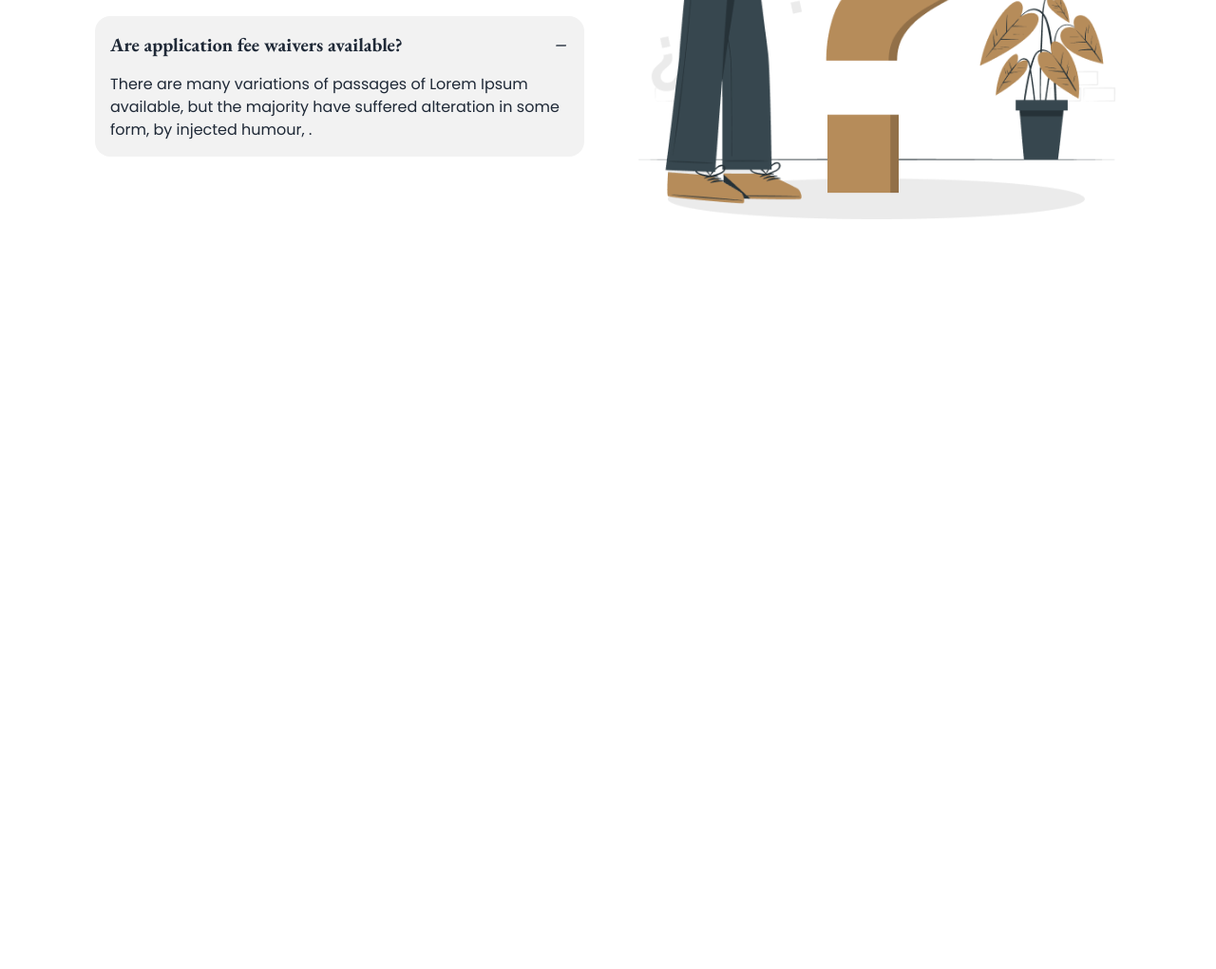
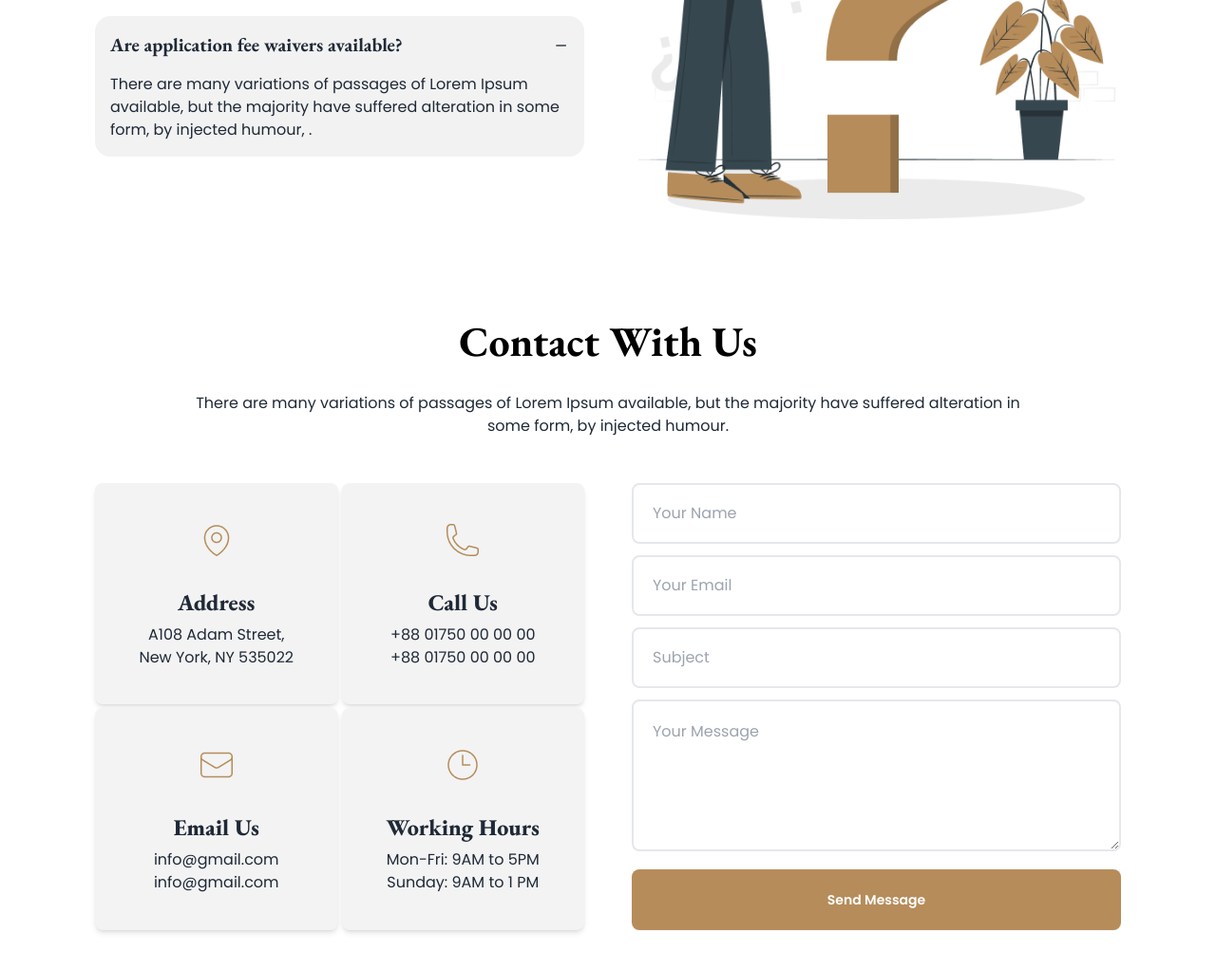
Before and after one commit to ameerhamzahd/JuristiQ, a plain HTML site: page index.html in a window 1280 px wide. Shown: the part 3579-4600 px from the top of the page at 95% size. Before the commit the page ends 3858 px from the top, so only its background shows below. Drawn offline with nearby package versions, Linux system fonts and the light colour scheme.

Commit message:
JuristiQ contact done.

```diff
--- a/index.html
+++ b/index.html
@@ -431,6 +431,96 @@
                     </div>
                 </div>
         </section>
+
+        <!-- Contact -->
+        <section>
+            <div class="py-[1.5rem] lg:py-[3rem]">
+                <div class="flex flex-col gap-5 text-center lg:px-[6.25rem]">
+                    <h3 class="text-[#000000] text-[2.75rem] font-bold font-ebgaramond">Contact With Us</h3>
+                    <p class="">There are many variations of passages of Lorem Ipsum available, but the majority have
+                        suffered alteration in some form, by injected humour.</p>
+                </div>
+
+                <div class="flex flex-col gap-[3.125rem] lg:flex-row pt-[1.5rem] lg:pt-[3rem]">
+                    <div class="grid grid-cols-1 gap-1 md:grid-cols-2 lg:w-1/2">
+                        <!-- card01 -->
+                        <div
+                            class="rounded-lg shadow-md card bg-[#F3F3F3] hover:bg-gradient-to-b from-white to-[#F3F3F3] hover:cursor-pointer">
+                            <figure class="px-10 pt-10">
+                                <img src="./resources/images/location.png" alt="location" class="" />
+                            </figure>
+                            <div class="items-center text-center card-body">
+                                <h2 class="card-title font-ebgaramond text-[1.5rem] font-extrabold">Address</h2>
+                                <p>A108 Adam Street, <br>
+                                    New York, NY 535022</p>
+                            </div>
+                        </div>
+
+                        <!-- card02 -->
+                        <div
+                            class="rounded-lg shadow-md card bg-[#F3F3F3] hover:bg-gradient-to-b from-white to-[#F3F3F3] hover:cursor-pointer">
+                            <figure class="px-10 pt-10">
+                                <img src="./resources/images/call.png" alt="call" class="" />
+                            </figure>
+                            <div class="items-center text-center card-body">
+                                <h2 class="card-title font-ebgaramond text-[1.5rem] font-extrabold">Call Us</h2>
+                                <p>+88 01750 00 00 00 <br>
+                                    +88 01750 00 00 00</p>
+                            </div>
+                        </div>
+
+                        <!-- card03 -->
+                        <div
+                            class="rounded-lg shadow-md card bg-[#F3F3F3] hover:bg-gradient-to-b from-white to-[#F3F3F3] hover:cursor-pointer">
+                            <figure class="px-10 pt-10">
+                                <img src="./resources/images/email.png" alt="email" class="" />
+                            </figure>
+                            <div class="items-center text-center card-body">
+                                <h2 class="card-title font-ebgaramond text-[1.5rem] font-extrabold">Email Us</h2>
+                                <p class="text-[1rem]">info@gmail.com <br>
+                                    info@gmail.com</p>
+                            </div>
+                        </div>
+
+                        <!-- card04 -->
+                        <div
+                            class="rounded-lg shadow-md card bg-[#F3F3F3] hover:bg-gradient-to-b from-white to-[#F3F3F3] hover:cursor-pointer">
+                            <figure class="px-10 pt-10">
+                                <img src="./resources/images/time.png" alt="time" class="" />
+                            </figure>
+                            <div class="items-center text-center card-body">
+                                <h2 class="card-title font-ebgaramond text-[1.5rem] font-extrabold">Working Hours</h2>
+                                <p class="text-[1rem]">Mon-Fri: 9AM to 5PM <br>
+                                    Sunday: 9AM to 1 PM</p>
+                            </div>
+                        </div>
+                    </div>
+
+                    <div class="flex flex-col gap-3 lg:w-1/2 text-[1rem]">
+                        <form class="space-y-3" action="">
+                            <input type="text" id="name" name="name" placeholder="Your Name"
+                                class="w-full h-[4rem] border-2 px-5 rounded-lg text-black" />
+
+                            <input type="email" id="email" name="email" placeholder="Your Email"
+                                class="w-full h-[4rem] border-2 px-5 rounded-lg text-black" />
+
+                            <input type="text" id="subject" name="subject" placeholder="Subject"
+                                class="w-full h-[4rem] border-2 px-5 rounded-lg text-black" />
+
+                            <textarea id="message"
+                                name="message" rows="4" placeholder="Your Message"
+                                class="w-full h-[10rem] border-2 p-5 rounded-lg text-black"></textarea>
+
+
+                            <button
+                                class="border-none btn bg-primary-btn-clr h-[4rem] w-full text-white hover:text-[#B68C5A]">Send
+                                Message</button>
+                        </form>
+
+                    </div>
+                </div>
+            </div>
+        </section>
     </main>
 
     <!-- Footer -->
```
